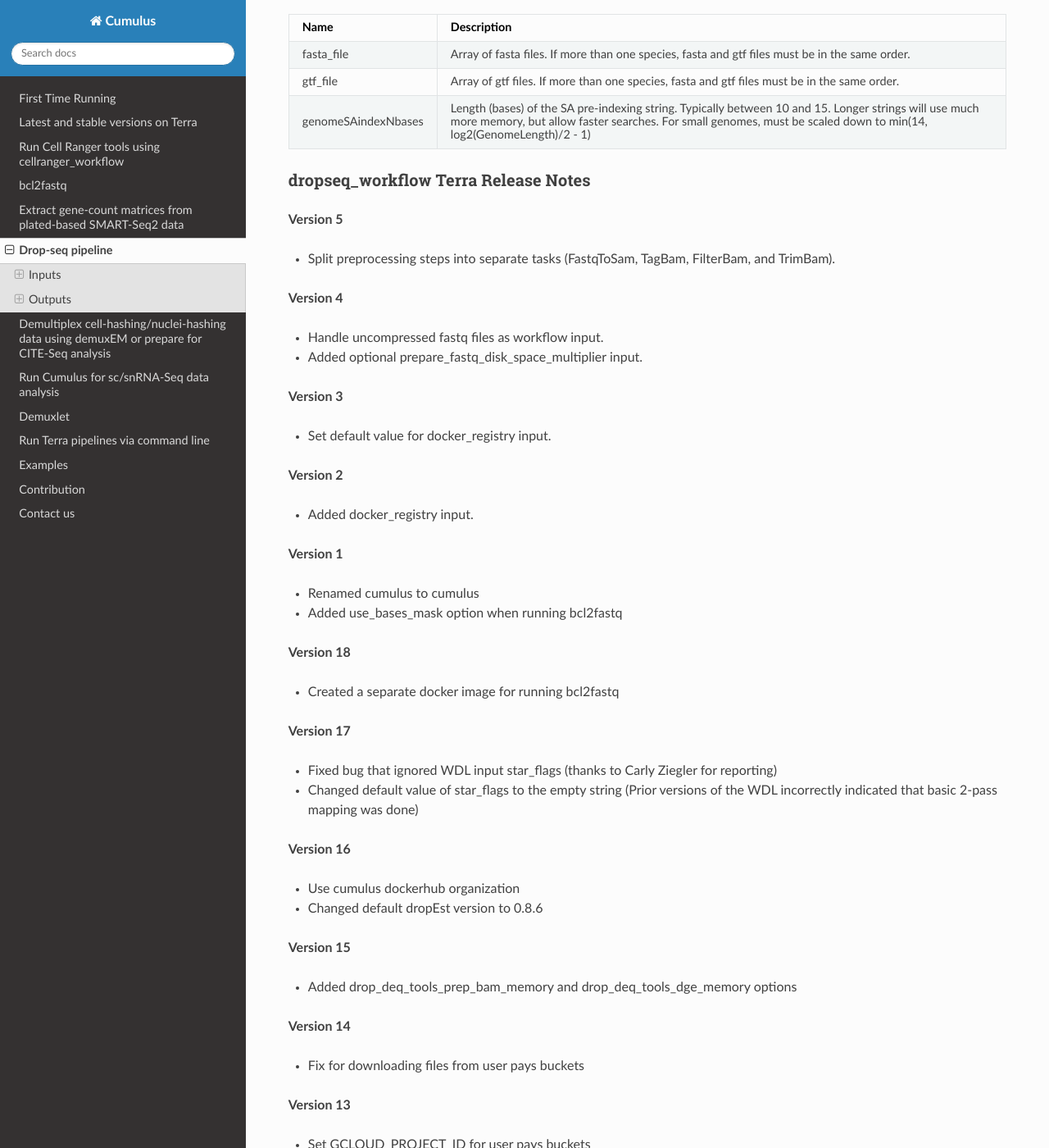
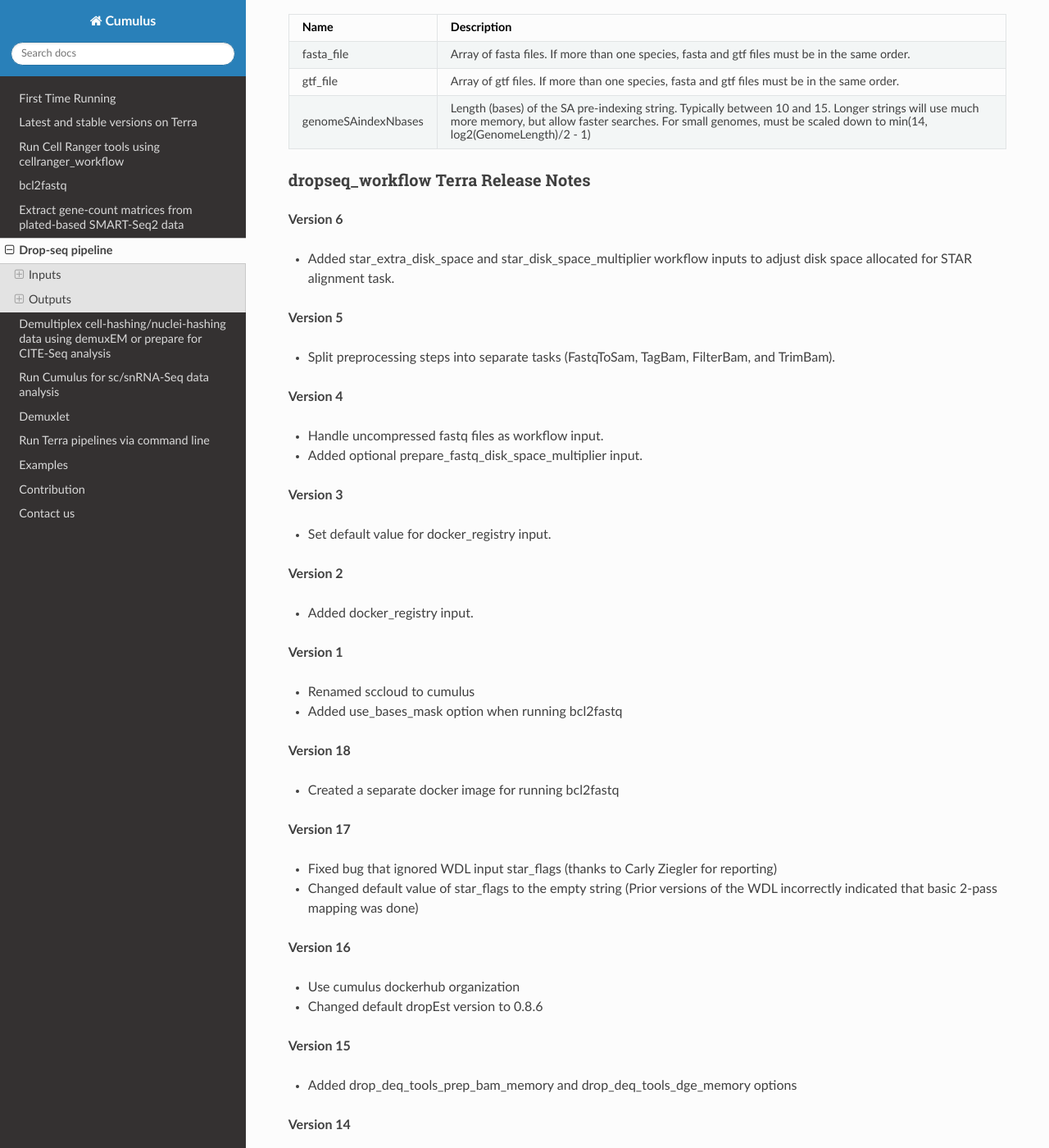
Before and after one commit to lilab-bcb/cumulus, a Sphinx documentation site: the page built from docs/drop_seq.rst, in a window 1280 px wide and 1400 px high, scrolled down 4139 px. Shown: the whole window at 82% size. Built offline with Sphinx 7.4.7 and the Read the Docs theme 2.0.0, drawn with Linux system fonts in a browser that asks for light colours.

Commit message:
Added star_extra_disk_space and star_disk_space_multiplier workflow inputs to adjust disk space allocated for STAR alignment task.

```diff
--- a/docs/drop_seq.rst
+++ b/docs/drop_seq.rst
@@ -207,6 +207,10 @@ Please see the description of important inputs below.
 dropseq_workflow Terra Release Notes
 ===================================================
 
+**Version 6**
+
+- Added star_extra_disk_space and star_disk_space_multiplier workflow inputs to adjust disk space allocated for STAR alignment task.
+
 **Version 5**
 
 - Split preprocessing steps into separate tasks (FastqToSam, TagBam, FilterBam, and TrimBam).
@@ -226,7 +230,7 @@ dropseq_workflow Terra Release Notes
 
 **Version 1**
 
-- Renamed cumulus to cumulus
+- Renamed sccloud to cumulus
 - Added use_bases_mask option when running bcl2fastq
 
 **Version 18**
```
Also changed, not shown: 2 other files.
